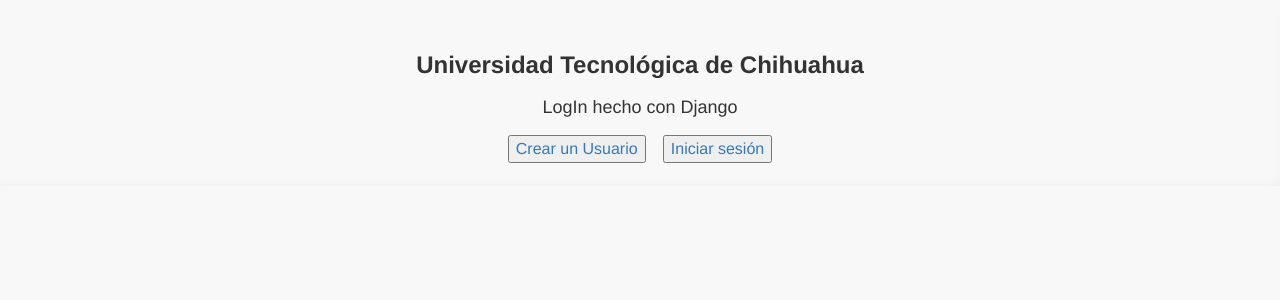
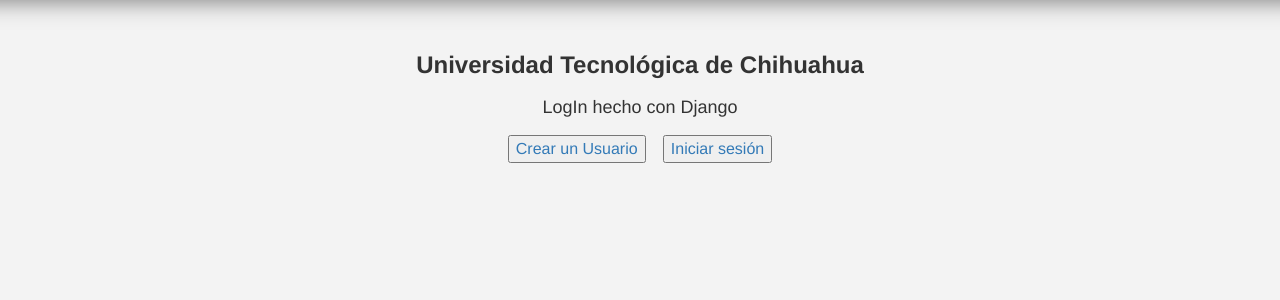
Before and after one commit to MKnimal/login_practice, a Django app: template Medina_HM/templates/authentication/index.html in a window 1280 px wide. Shown: the top 300 px of the page. Run offline with Django 3.2, Linux system fonts and the light colour scheme; the template is opened without the code that fills it, so the values that code supplies are empty; some libraries are stand-ins or nearby versions.

Commit message:
Cambios menores en el css

```diff
--- a/Medina_HM/authentication/static/css/estilo.css
+++ b/Medina_HM/authentication/static/css/estilo.css
@@ -40,10 +40,15 @@
 
 body {
     font-size: medium;
-    background-color: rgba(243, 243, 243, 0.514);
-    -webkit-box-shadow: inset -7px -9px 22px -23px rgba(189, 189, 189, 1);
-    -moz-box-shadow: inset -7px -9px 22px -23px rgba(189, 189, 189, 1);
-    box-shadow: inset -7px -9px 22px -23px rgba(189, 189, 189, 1);
+    background-color: rgba(243, 243, 243, 0);
+    margin-top: 0px;
+}
+
+html {
+    background-color: rgb(243, 243, 243);
+    -webkit-box-shadow: inset 0px 51px 24px -50px rgba(0, 0, 0, 0.5);
+    -moz-box-shadow: inset 0px 51px 24px -50px rgba(0, 0, 0, 0.5);
+    box-shadow: inset 0px 51px 24px -50px rgba(0, 0, 0, 0.5);
 }
 
 #signup {
```
Also changed, not shown: Medina_HM/db.sqlite3.
